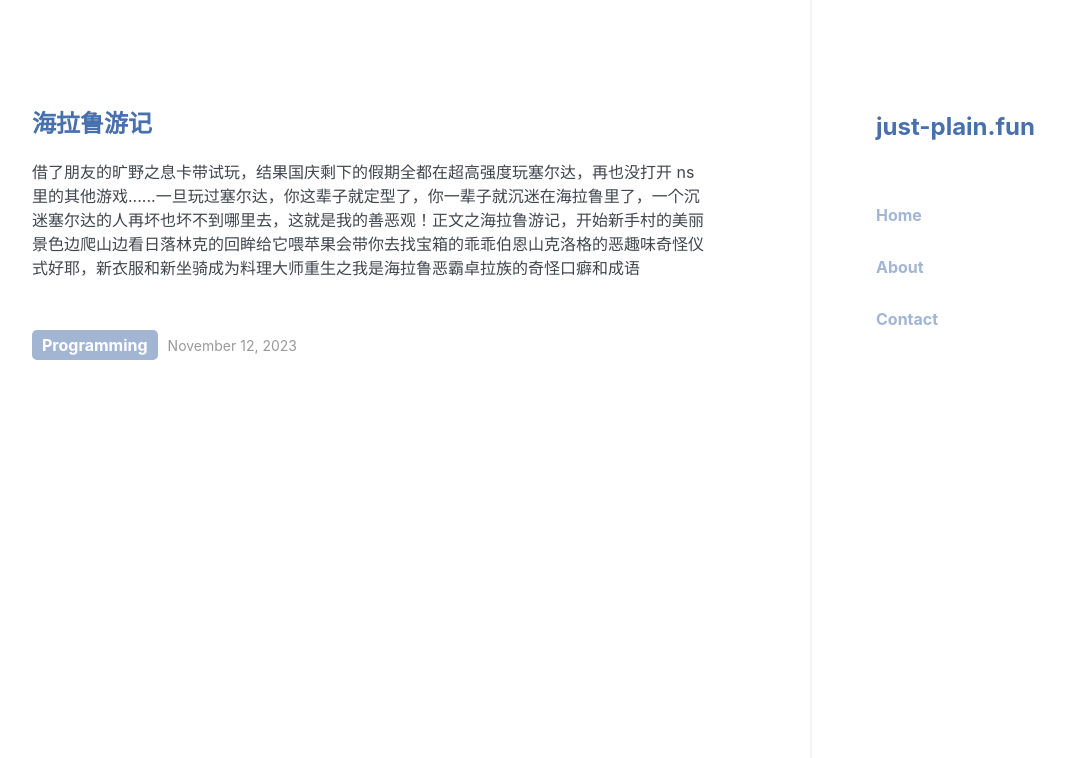
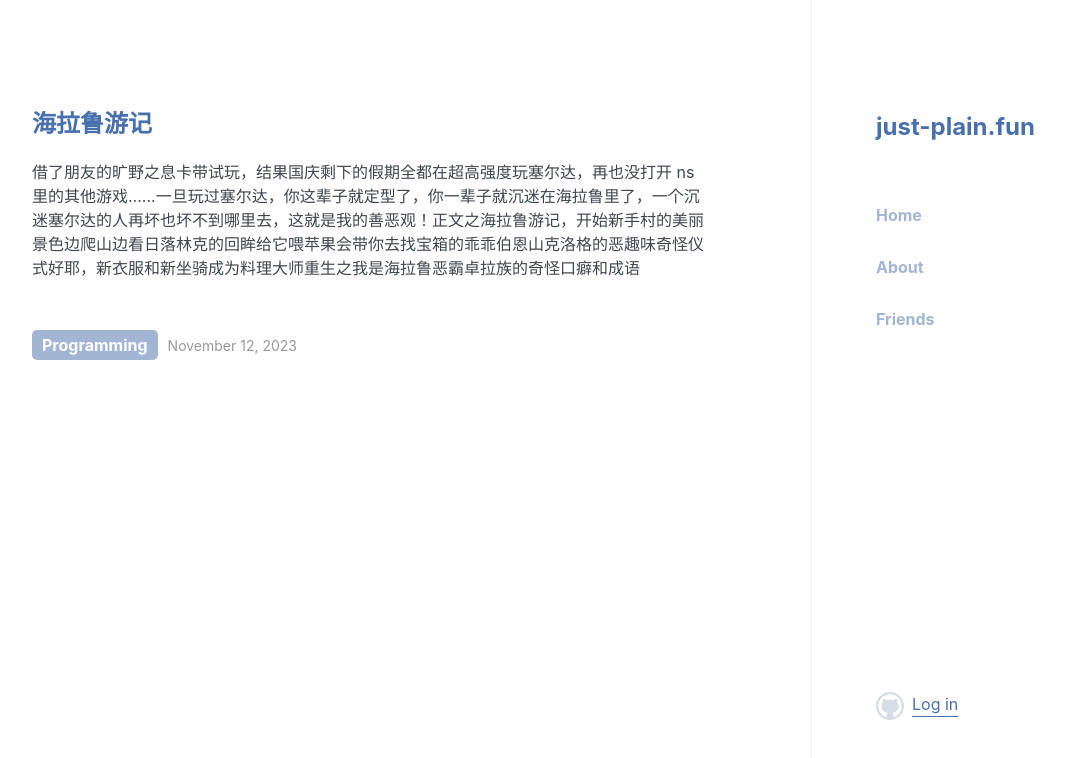
Before and after one commit to YiNNx/plainly-rusty-fe, a React (Create React App) app: page /post/1 in a window 1280 px wide. Shown: the top 758 px of the page, without its empty margins (148-1213 px from the left). Built offline with nearby package versions, Linux system fonts and the light colour scheme; a web font is replaced by a local one.

Commit message:
feat: account component

```diff
--- a/src/App.tsx
+++ b/src/App.tsx
@@ -5,6 +5,7 @@ import Home from './pages/Home';
 import About from './pages/About';
 import Post from './pages/Post'; // 新建一个Post页面
 import { Sidebar, PageContainer, MainContent } from './containers/PageLayout';
+import Friends from './pages/Friends';
 
 const App: React.FC = () => {
   return (
@@ -19,6 +20,7 @@ const App: React.FC = () => {
           <Routes>
             <Route path="/" element={<Home />} />
             <Route path="/about" element={<About />} />
+            <Route path="/friends" element={<Friends />} />
             <Route path="/post/:id" element={<Post />} /> {/* 使用参数: id */}
           </Routes>
         </MainContent>
--- a/src/components/Header.tsx
+++ b/src/components/Header.tsx
@@ -1,16 +1,13 @@
 import React from 'react';
 import styled from 'styled-components';
 import { theme } from '../theme';
+import SvgAccount from '../assets/account.svg'
 
-// 创建一个包含样式的Header组件
 const HeaderContainer = styled.header`
-  /* background-color: ${theme.colors.background}; */
-  /* display: flex; */
-  /* justify-content: space-between; */
   align-items: center;
 
   h1 {
-    font-size: 24px;
+    font-size: 1.5rem;
     padding: 2rem 0;
   }
 
@@ -19,16 +16,14 @@ const HeaderContainer = styled.header`
     font-weight: bold;
 
     &:hover {
-    text-decoration: underline 1px;
-    text-underline-offset: .4rem;
-  }
+      text-decoration: underline 1px;
+      text-underline-offset: .4rem;
+    }
   }
 
-  nav ul {
+  nav ul{
     list-style: none;
     padding: 0;
-    /* display: flex; */
-    /* gap: 20px; */
     li{
       padding: 1rem 0;
     }
@@ -38,17 +33,42 @@ const HeaderContainer = styled.header`
   }
 `;
 
+const Account = styled.div`
+  position: fixed;
+  bottom: 5rem;
+
+  img {
+      vertical-align: middle;
+      width: 1.75rem;
+      /* border: 1px solid ${theme.colors.secondary}; */
+      /* border-radius: 3rem; */
+    }
+
+  span {
+    font-weight: normal;
+    padding: .5rem;
+    color: ${theme.colors.primary};
+    text-decoration: underline 1px;
+    text-underline-offset: .4rem;
+  }
+`;
+
 const Header: React.FC = () => {
   return (
     <HeaderContainer>
       <h1><a href="/">just-plain.fun</a></h1>
-
       <nav>
         <ul>
           <li><a href="/">Home</a></li>
           <li><a href="/about">About</a></li>
-          <li><a href="/contact">Contact</a></li>
+          <li><a href="/friends">Friends</a></li>
         </ul>
+        <a href="/login">
+          <Account>
+            <img src={SvgAccount} alt="Account" />
+            <span>Log in</span>
+          </Account>
+        </a>
       </nav>
     </HeaderContainer>
   );
--- a/src/components/PostDetail.tsx
+++ b/src/components/PostDetail.tsx
@@ -3,18 +3,16 @@ import styled from 'styled-components';
 import { theme } from '../theme';
 
 const PostContainer = styled.div`
-  /* background-color: #ffffff; */
-  padding: 20px;
-  border-radius: 5px;
+  padding: 1.25rem;
 `;
 
 const PostTitle = styled.h2`
-  font-size: 24px;
+  font-size: 1.5rem;
   color: ${theme.colors.primary};
 `;
 
 const PostContent = styled.p`
-  font-size: 16px;
+  font-size: 1rem;
   color: ${theme.colors.text};
   min-height: 10rem;
 `;
--- a/src/components/PostItem.tsx
+++ b/src/components/PostItem.tsx
@@ -20,7 +20,7 @@ const Post = styled.div`
 
 const PostTitle = styled.span`
   color: ${theme.colors.primary};
-  font-size: 20px;
+  font-size: 1.25rem;
   font-weight: bold;
   /* margin: 1rem; */
 
--- a/src/index.css
+++ b/src/index.css
@@ -37,7 +37,7 @@ a {
 }
 
 ::-webkit-scrollbar-thumb {
-  border-radius: 10px;
+  border-radius: 2rem;
   background: #d7dde7;
 }
 
--- a/src/pages/About.tsx
+++ b/src/pages/About.tsx
@@ -1,10 +1,9 @@
 import React from 'react';
-import Header from '../components/Header';
 
 const About: React.FC = () => {
     return (
         <div>
-            <h2>About Us</h2>
+            <h2>About</h2>
             <p>This is the About page content.</p>
         </div>
     );
--- /dev/null
+++ b/src/pages/Friends.tsx
@@ -0,0 +1,11 @@
+import React from 'react';
+
+const Friends: React.FC = () => {
+    return (
+        <div>
+            <h2>Frinds</h2>
+            <p>This is the Friends Link content.</p>
+        </div>
+    );
+};
+export default Friends;
--- a/src/pages/Post.tsx
+++ b/src/pages/Post.tsx
@@ -1,13 +1,10 @@
 import React from 'react';
 import { useParams } from 'react-router-dom';
-import styled from 'styled-components';
-import { theme } from '../theme';
 import PostDetail from '../components/PostDetail';
 
 const Post: React.FC = () => {
   const { id } = useParams(); // 通过useParams()获取帖子ID
 
-  // 根据帖子ID从API或数据源获取帖子内容
   const post = {
     id: '1',
     title: '海拉鲁游记',
```
Also changed, not shown: src/assets/account.svg (added).
